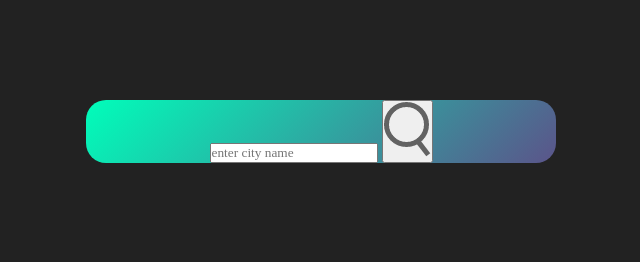
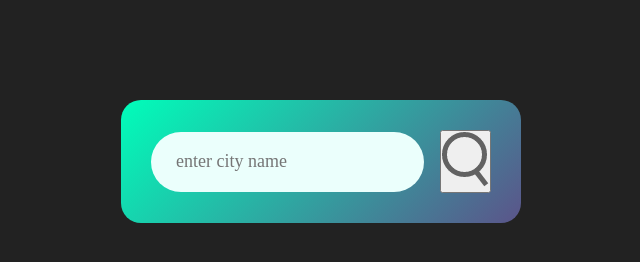
Before and after one commit to nkashyap01/weather-API2, a plain HTML site: page index.html in a window 1280 px wide. Shown: the whole page, without its empty margins (319-959 px from the left). Drawn offline with Linux system fonts and the light colour scheme.

Commit message:
added search button

```diff
--- a/style.css
+++ b/style.css
@@ -8,12 +8,34 @@ body{
     background:#222;
 }
 .card{
-    width:90%;
-    max-width: 470px;
+    width:80%;
+    max-width: 400px;
     background: linear-gradient(135deg, #00feba, #5b548a);
     color:#fff;
     margin:100px auto 0;
     border-radius:20px;
-    padding:40px 35 px;
+    padding:30px;
     text-align:center;
 }
+
+.search{
+    width:100%;
+    display:flex;
+    align-items:center;
+    justify-content:space-between;
+}
+
+.search input{
+    border:0;
+    outline:0;
+    background:#ebfffc;
+    ;
+    color:#555;
+    padding:10px 25px;
+    height:60px;
+    border-radius:30px;
+    flex:1;
+    margin-right:16px;
+    font-size:18px;
+
+}
```
